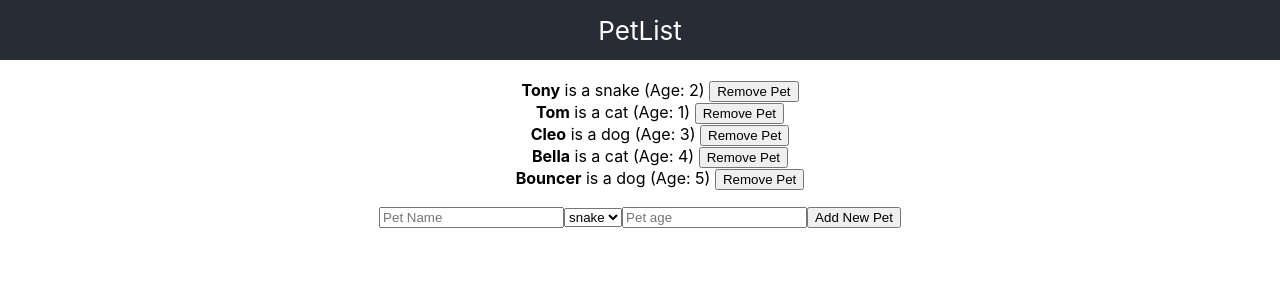
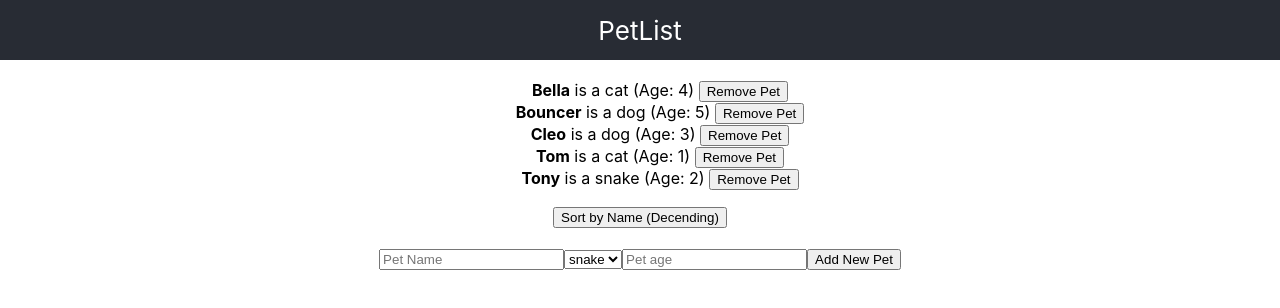
Before and after one commit to ayoungh/PetList, a React (Create React App) app: page / in a window 1280 px wide. Shown: the top 308 px of the page. Built offline with nearby package versions, Linux system fonts and the light colour scheme.

Commit message:
Add Sorting by Name button

```diff
--- a/src/App.js
+++ b/src/App.js
@@ -17,6 +17,7 @@ function App() {
   const [petName, setPetName] = useState("");
   const [animalType, setAnimalType] = useState("snake");
   const [petAge, setPetAge] = useState(0);
+  const [nameSort, setNameSort] = useState(false);
 
   let uniqueAnimalTypes = [...new Set(pets.map(item => item.animalType))];
 
@@ -41,8 +42,14 @@ function App() {
       </header>
 
       <ul className="petList">
-        {pets.map((pet, inx) => <li key={inx}><strong>{pet.name}</strong> is a {pet.animalType} (Age: {pet.age}) <button onClick={() => handleRemovePet(inx)}>Remove Pet</button></li>)}
+        {!nameSort && pets.sort((a, b) => { console.log(a, b); return (a.name.toLowerCase() > b.name.toLowerCase()) ? 1 : -1 }).map((pet, inx) => <li key={inx}><strong>{pet.name}</strong> is a {pet.animalType} (Age: {pet.age}) <button onClick={() => handleRemovePet(inx)}>Remove Pet</button></li>)}
+        {nameSort && pets.sort((a, b) => { console.log(a, b); return (a.name.toLowerCase() < b.name.toLowerCase()) ? 1 : -1 }).map((pet, inx) => <li key={inx}><strong>{pet.name}</strong> is a {pet.animalType} (Age: {pet.age}) <button onClick={() => handleRemovePet(inx)}>Remove Pet</button></li>)}
       </ul>
+
+      <button onClick={() => setNameSort(!nameSort)}>Sort by Name ({nameSort ? "Ascending" : "Decending"})</button>
+
+      <br/>
+      <br/>
 
       <input type="text" placeholder="Pet Name" onChange={(e)=>setPetName(e.target.value)}/>
       <select onChange={(e) => setAnimalType(e.target.value)}>
```
